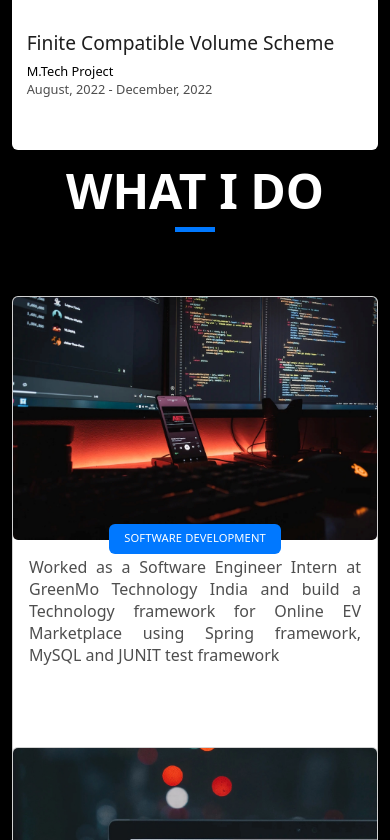
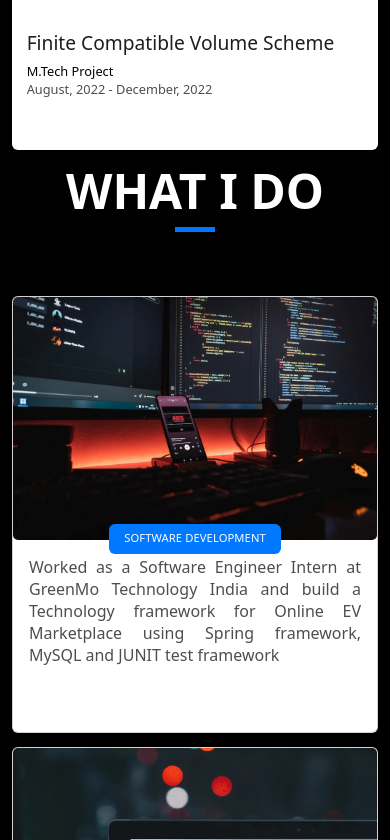
Before and after one commit to ravi-pushkar/ravi-pushkar.github.io, a plain HTML site: page index.html in a window 390 px wide. Shown: the part 7502-8342 px from the top of the page. Drawn offline with nearby package versions, Linux system fonts and the light colour scheme; files whose address does not match are found by name.

Commit message:
Updated the files

```diff
--- a/css/style.css
+++ b/css/style.css
@@ -1441,6 +1441,7 @@ footer .credits a {
 
   .card-blog {
     margin-bottom: 3rem;
+    height: 97%;
   }
 
   .contact-mf .box-pl2 {
```
